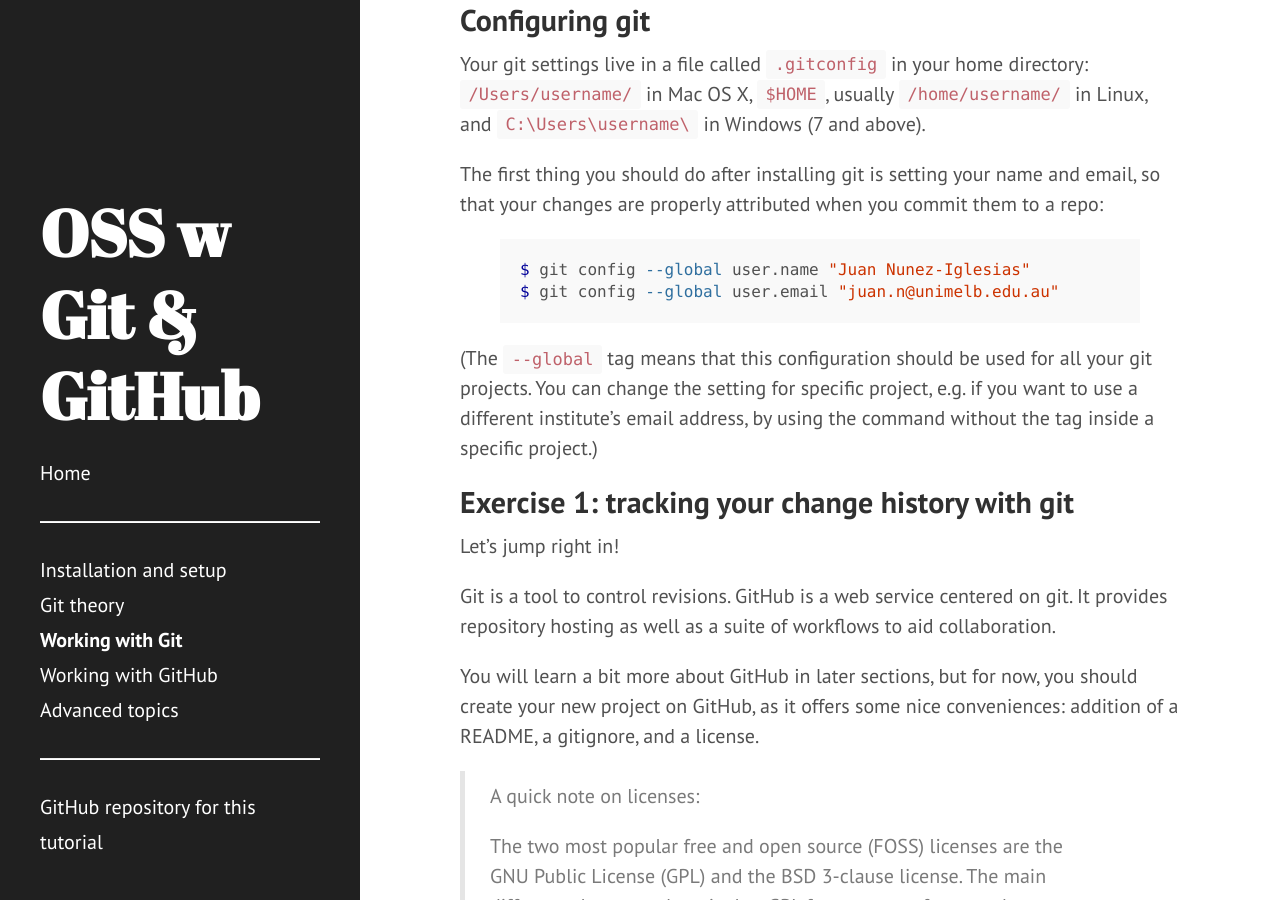
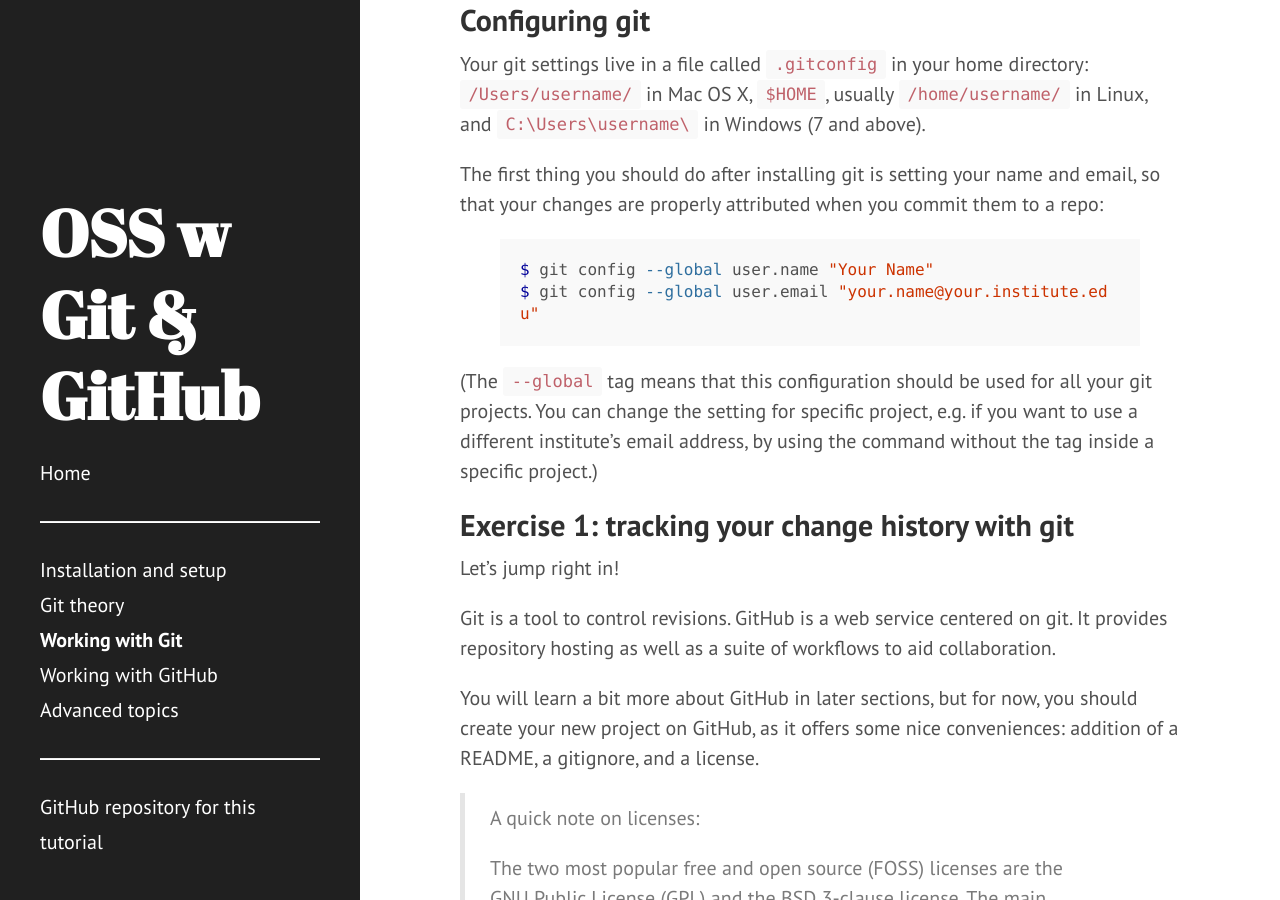
Before and after one commit to jni/git-tutorial, a Jekyll site: the page built from 2-working.md, in a window 1280 px wide and 900 px high, scrolled down 409 px. Built offline with Jekyll 4.4.1, drawn with Linux system fonts in a browser that asks for light colours.

Commit message:
Use generic name and email to avoid confusion

```diff
--- a/2-working.md
+++ b/2-working.md
@@ -25,8 +25,8 @@
 repo:
 
 {% highlight console %}
-$ git config --global user.name "Juan Nunez-Iglesias"
-$ git config --global user.email "juan.n@unimelb.edu.au"
+$ git config --global user.name "Your Name"
+$ git config --global user.email "your.name@your.institute.edu"
 {% endhighlight %}
 
 (The `--global` tag means that this configuration should be used for all your
```
